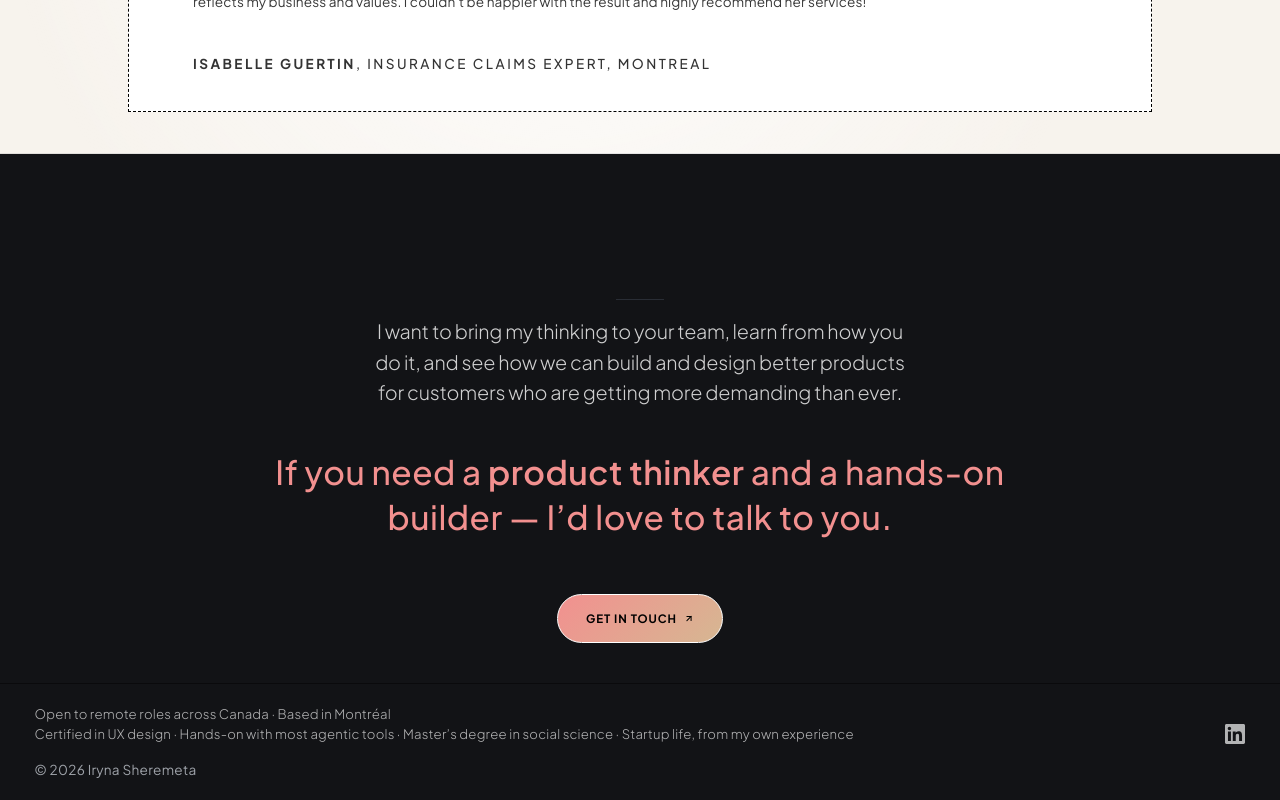
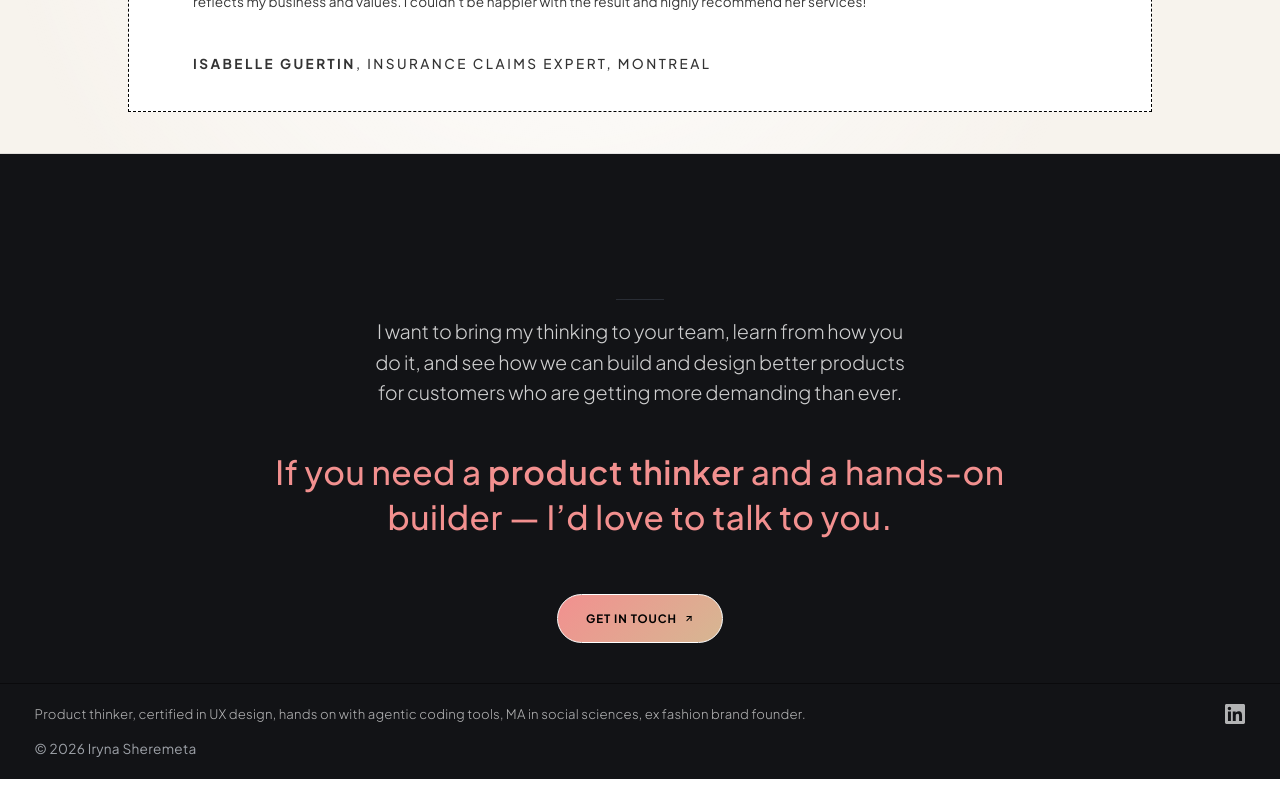
Before and after one commit to Irene2828/porfoliojuly, a Next.js app: page / in a window 1280 px wide. Shown: the part 6178-6978 px from the top of the page. After the commit the page ends 6957 px from the top, so only its background shows below. Built offline with nearby package versions, Linux system fonts and the light colour scheme.

Commit message:
Footer: cut remote-roles line, new credentials copy

```diff
--- a/src/app/components/Footer.tsx
+++ b/src/app/components/Footer.tsx
@@ -138,10 +138,7 @@ export default function Footer() {
         <div className="footer-meta-block">
           <div>
             <p className="footer-meta-text">
-              Open to remote roles across Canada · Based in Montréal
-            </p>
-            <p className="footer-meta-text">
-              Certified in UX design · Hands-on with most agentic tools · Master’s degree in social science · Startup life, from my own experience
+              Product thinker, certified in UX design, hands on with agentic coding tools, MA in social sciences, ex fashion brand founder.
             </p>
           </div>
           <a
```
